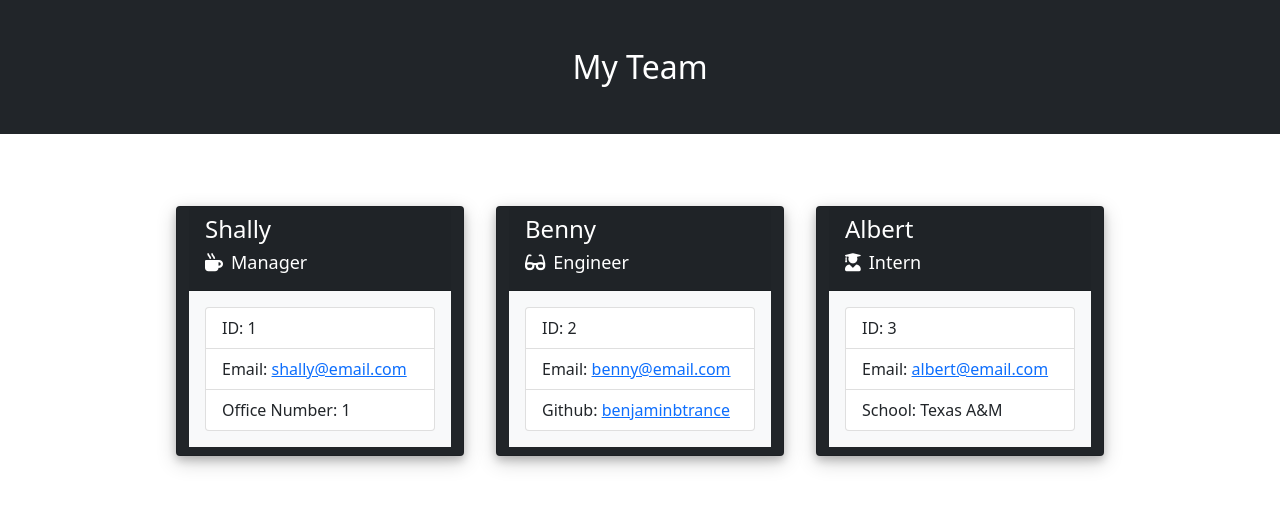
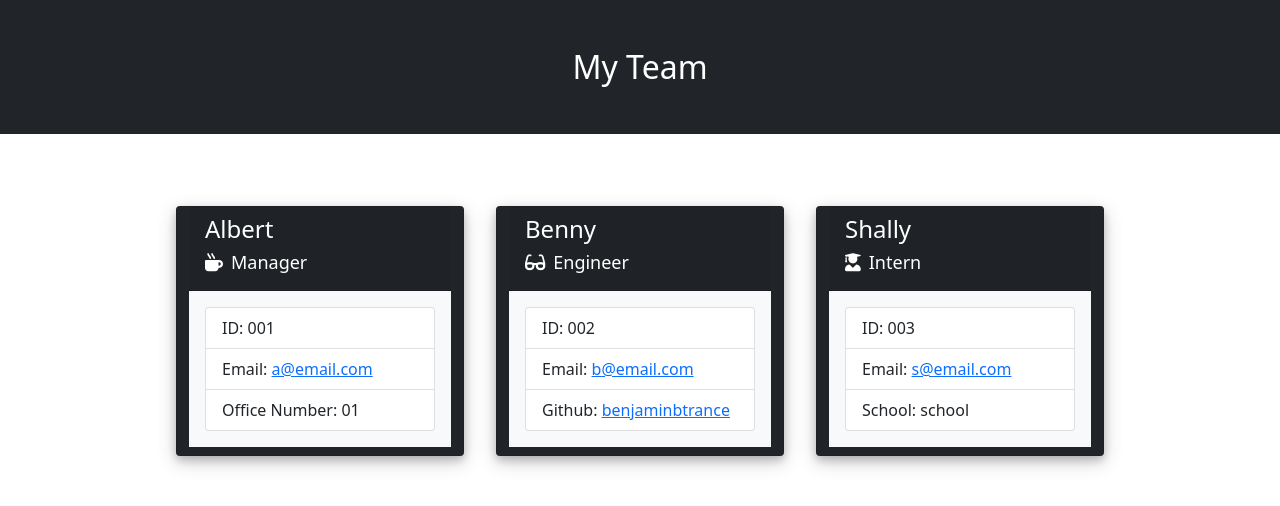
Before and after one commit to benjaminbtrance/OOP-Team-Profile-Generator, a website: page dist/index.html in a window 1280 px wide. Drawn offline with nearby package versions, Linux system fonts and the light colour scheme.

Commit message:
test program

```diff
--- a/dist/index.html
+++ b/dist/index.html
@@ -32,14 +32,14 @@
 
      <div class="card bg-dark text-white mx-3 mt-3">
      <div class="card-header">
-       <h2>Shally</h2>
+       <h2>Albert</h2>
        <h3><i class="fas fa-mug-hot"></i>Manager</h3>
      </div>
      <div class="card-body bg-light mb-2">
        <ul class="list-group">
-         <li class="list-group-item">ID: 1</li>
-         <li class="list-group-item">Email: <a href="mailto:shally@email.com">shally@email.com</a></li>
-         <li class="list-group-item">Office Number: 1</li>
+         <li class="list-group-item">ID: 001</li>
+         <li class="list-group-item">Email: <a href="mailto:a@email.com">a@email.com</a></li>
+         <li class="list-group-item">Office Number: 01</li>
        </ul>
      </div>
    </div>
@@ -51,8 +51,8 @@
      </div>
      <div class="card-body bg-light mb-2">
        <ul class="list-group">
-         <li class="list-group-item">ID: 2</li>
-         <li class="list-group-item">Email: <a href="mailto:benny@email.com">benny@email.com</a></li>
+         <li class="list-group-item">ID: 002</li>
+         <li class="list-group-item">Email: <a href="mailto:b@email.com">b@email.com</a></li>
          <li class="list-group-item">Github: <a href="https://github.com/benjaminbtrance" target="_blank">benjaminbtrance</a></li>
        </ul>
      </div>
@@ -60,14 +60,14 @@
 
      <div class="card bg-dark text-white mx-3 mt-3">
      <div class="card-header">
-       <h2>Albert</h2>
+       <h2>Shally</h2>
        <h3><i class="fas fa-user-graduate"></i>Intern</h3>
      </div>
      <div class="card-body bg-light mb-2">
        <ul class="list-group">
-         <li class="list-group-item">ID: 3</li>
-         <li class="list-group-item">Email: <a href="mailto:albert@email.com">albert@email.com</a></li>
-         <li class="list-group-item">School: Texas A&M</li>
+         <li class="list-group-item">ID: 003</li>
+         <li class="list-group-item">Email: <a href="mailto:s@email.com">s@email.com</a></li>
+         <li class="list-group-item">School: school</li>
        </ul>
      </div>
    </div>
```
